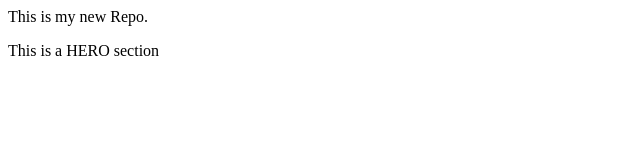
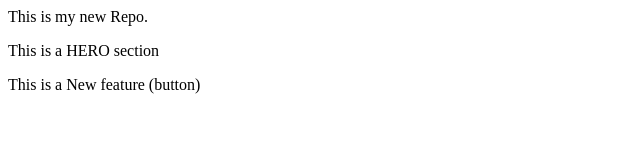
Before and after one commit to neera9084j/localrepo, a plain HTML site: page index.html in a window 1280 px wide. Shown: the whole page, without its empty margins (0-640 px from the left). Drawn offline with Linux system fonts and the light colour scheme.

```diff
--- a/index.html
+++ b/index.html
@@ -1,2 +1,3 @@
 <p>This is my new Repo.</p>
 <p>This is a HERO section</p>
+<p>This is  a New feature (button)</p>
```
